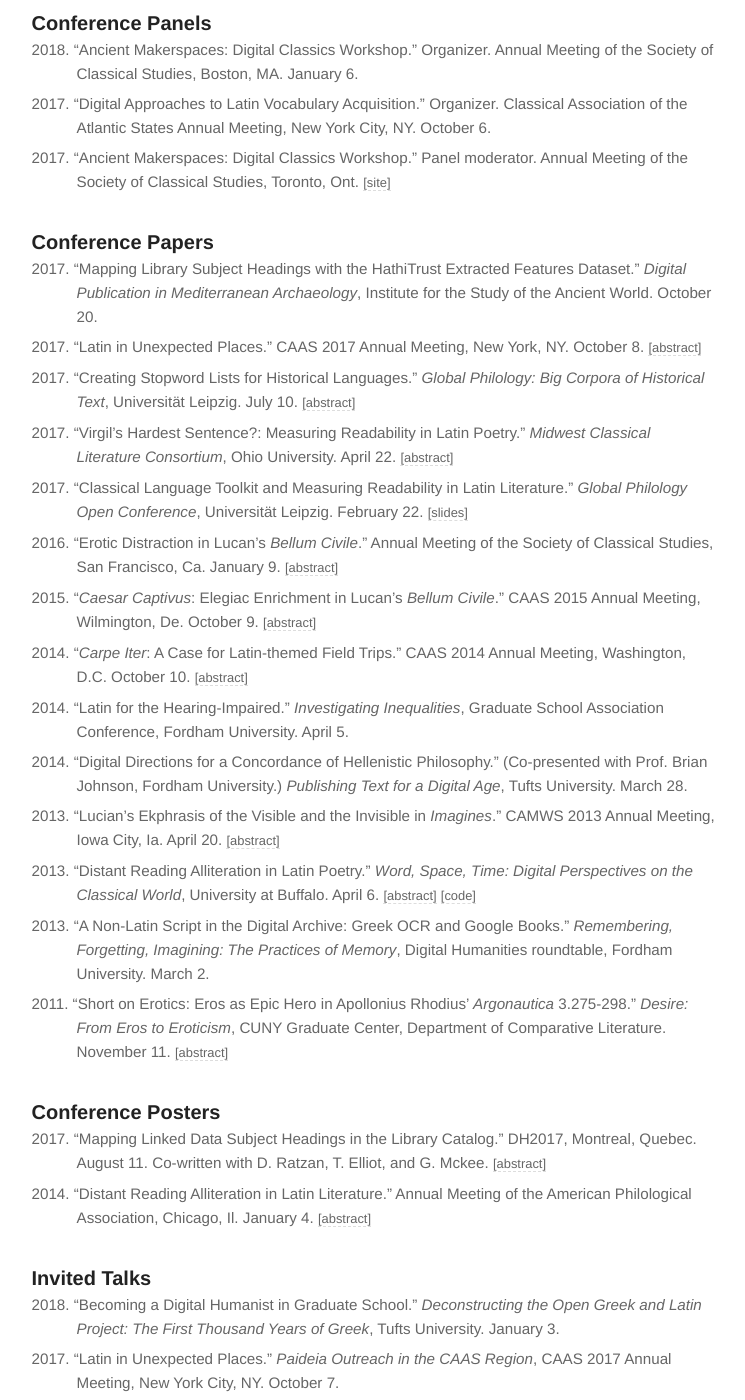
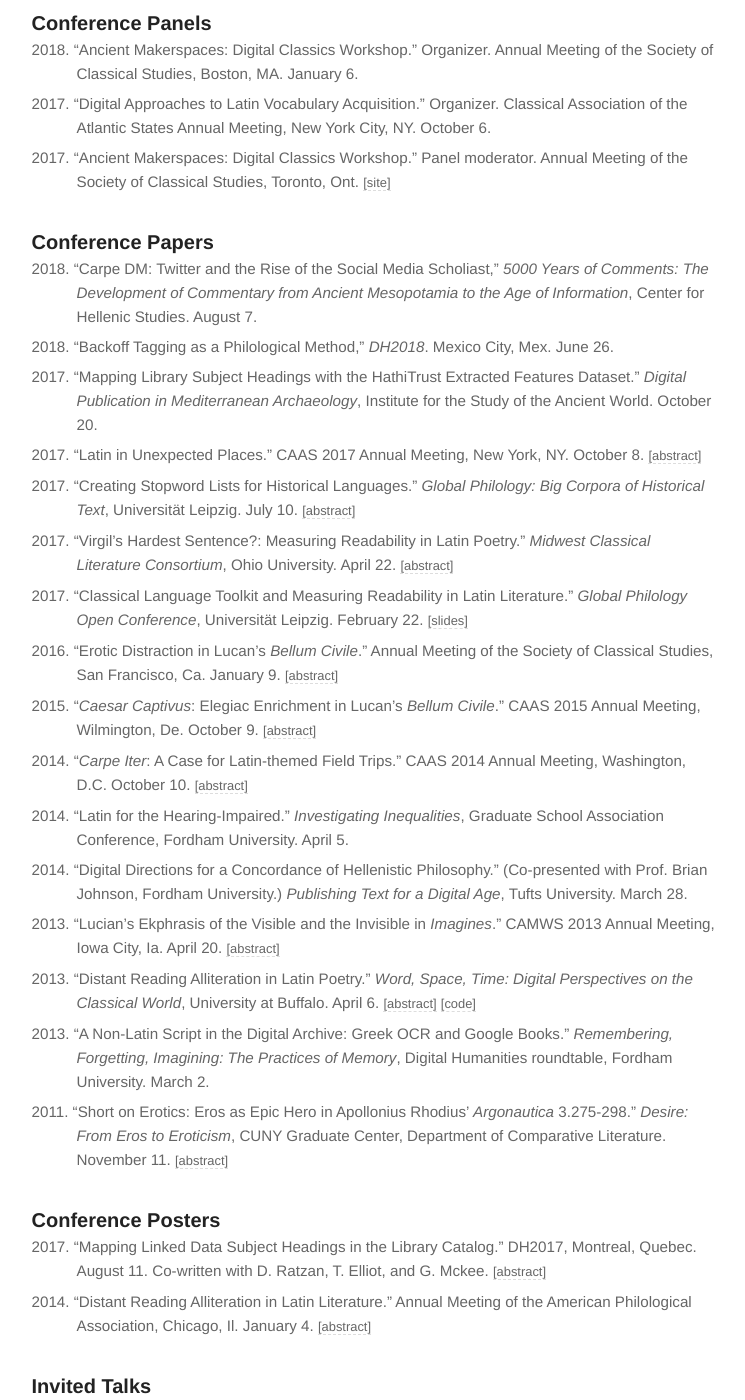
Before and after one commit to diyclassics/diyclassics.github.io, a Jekyll site: the page built from cv.md, in a window 1280 px wide and 1400 px high, scrolled down 1772 px. Shown: the whole window, without its empty margins (266-1011 px from the left). Built offline with Jekyll 4.4.1, drawn with Linux system fonts in a browser that asks for light colours; some of the changed text lies outside the part shown.

Commit message:
Update cv

```diff
--- a/cv.md
+++ b/cv.md
@@ -78,6 +78,8 @@ October 2017
 
 ### Conference Papers
 
+- 2018\. "Carpe DM: Twitter and the Rise of the Social Media Scholiast," *5000 Years of Comments: The Development of Commentary from Ancient Mesopotamia to the Age of Information*, Center for Hellenic Studies. August 7.
+- 2018\. "Backoff Tagging as a Philological Method," *DH2018*. Mexico City, Mex. June 26.
 - 2017\. “Mapping Library Subject Headings with the HathiTrust Extracted Features Dataset.” *Digital Publication in Mediterranean Archaeology*, Institute for the Study of the Ancient World. October 20.
 - 2017\. “Latin in Unexpected Places.” CAAS 2017 Annual Meeting, New York, NY. October 8. [[abstract]](../latin-in-unexpected-places){:.cv-link}
 - 2017\. "Creating Stopword Lists for Historical Languages." *Global Philology: Big Corpora of Historical Text*, Universität Leipzig. July 10. [[abstract]](../creating-stopword-lists){:.cv-link}
@@ -108,6 +110,7 @@ October 2017
 
 ### Invited Talks
 
+- 2018\. "What is an 'Unpoetic' Word?: Reassessing Latin Literary Criticism with Digital Methods." University of Oklahoma. April 5.
 - 2018\. "Becoming a Digital Humanist in Graduate School." *Deconstructing the Open Greek and Latin Project: The First Thousand Years of Greek*, Tufts University. January 3.
 - 2017\. "Latin in Unexpected Places." *Paideia Outreach in the CAAS Region*, CAAS 2017 Annual Meeting, New York City, NY. October 7.
 - 2017\. "Exploring Diction and Topics in Latin Love Elegy." *Digital Propertius Project*, Department of Classics, Yale University. May 18.
```
